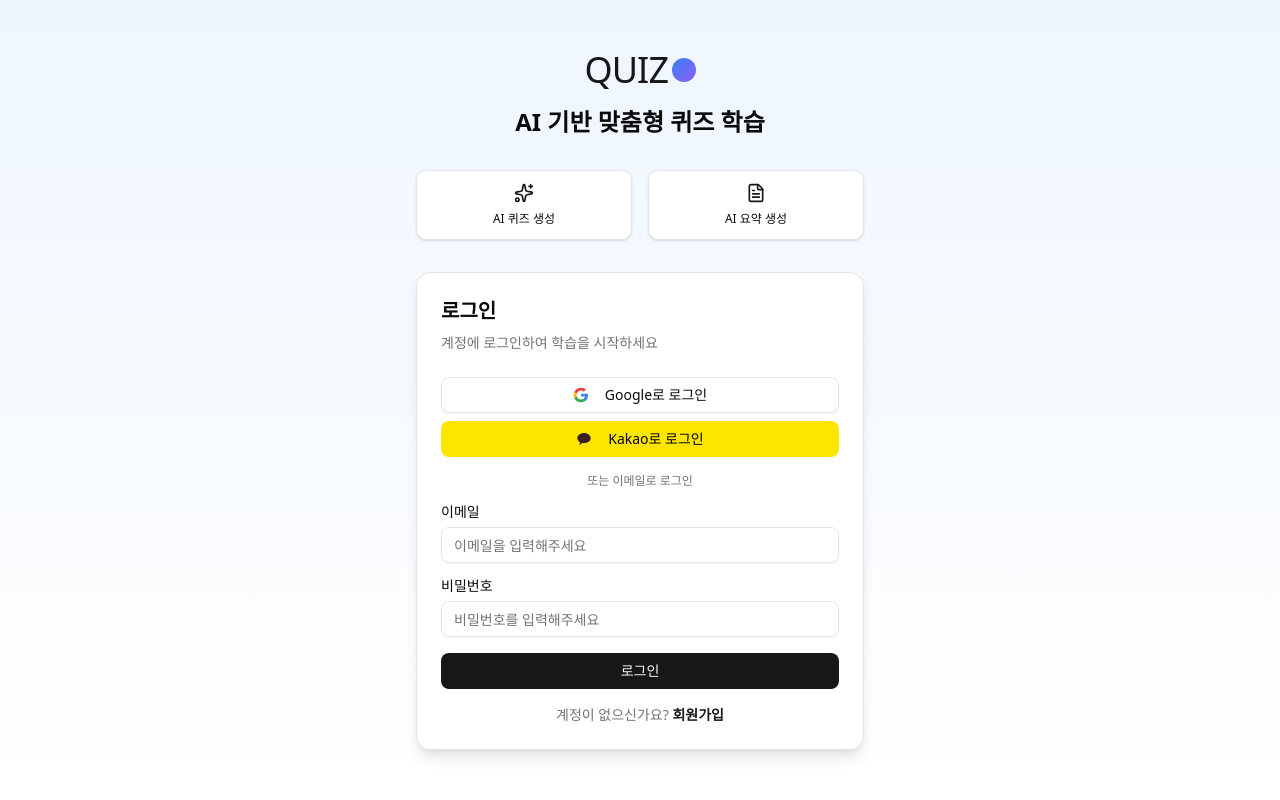
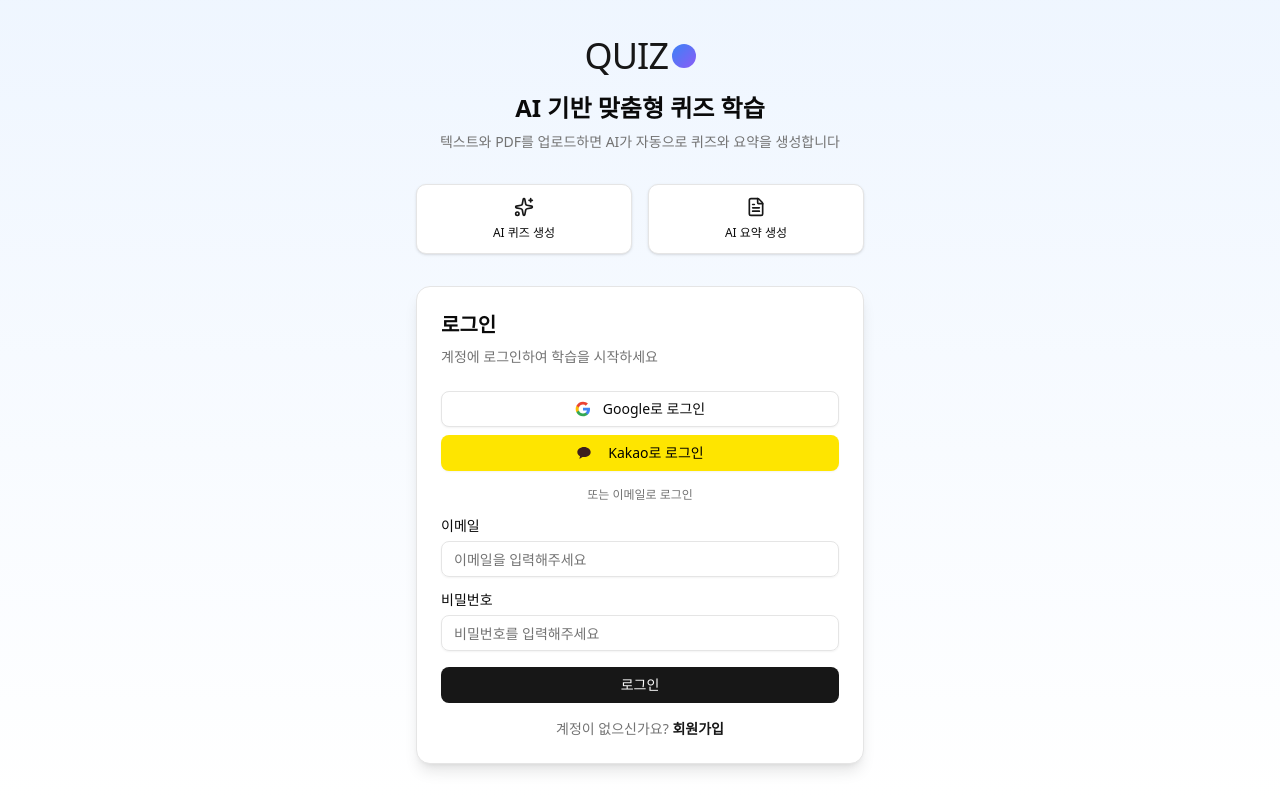
Before and after one commit to hyeonjun-hwang/quiz-dot, a React (Vite) app: page /sign-in in a window 1280 px wide. Built offline with nearby package versions, Linux system fonts and the light colour scheme; no server answers.

Commit message:
[refactor]sign-in 상단 히어로 섹션 및 소셜로그인 svg 컴포넌트화

```diff
--- /dev/null
+++ b/src/components/auth/sign-in-header.tsx
@@ -0,0 +1,35 @@
+import { Logo } from "@/components/ui/Logo";
+import { Sparkles, FileText } from "lucide-react";
+
+export function SigninHeader() {
+  return (
+    <div className="text-center space-y-4">
+      <Logo className="text-4xl justify-center mx-auto" />
+      <div className="space-y-2">
+        <h1 className="text-2xl font-bold">AI 기반 맞춤형 퀴즈 학습</h1>
+        <p className="text-sm text-muted-foreground px-4">
+          텍스트와 PDF를 업로드하면 AI가 자동으로 퀴즈와 요약을 생성합니다
+        </p>
+      </div>
+      <div className="grid grid-cols-2 gap-4 pt-4">
+        <FeatureItem
+          icon={<Sparkles className="h-5 w-5 text-primary" />}
+          text="AI 퀴즈 생성"
+        />
+        <FeatureItem
+          icon={<FileText className="h-5 w-5 text-primary" />}
+          text="AI 요약 생성"
+        />
+      </div>
+    </div>
+  );
+}
+
+function FeatureItem({ icon, text }: { icon: React.ReactNode; text: string }) {
+  return (
+    <div className="flex flex-col items-center gap-2 p-3 rounded-lg bg-background border shadow-sm">
+      {icon}
+      <span className="text-xs font-medium">{text}</span>
+    </div>
+  );
+}
--- /dev/null
+++ b/src/components/auth/social-icon.tsx
@@ -0,0 +1,31 @@
+export const GoogleIcon = ({ className }: { className?: string }) => (
+  <svg className={className} viewBox="0 0 24 24">
+    <path
+      d="M22.56 12.25c0-.78-.07-1.53-.2-2.25H12v4.26h5.92c-.26 1.37-1.04 2.53-2.21 3.31v2.77h3.57c2.08-1.92 3.28-4.74 3.28-8.09z"
+      fill="#4285F4"
+    />
+    <path
+      d="M12 23c2.97 0 5.46-.98 7.28-2.66l-3.57-2.77c-.98.66-2.23 1.06-3.71 1.06-2.86 0-5.29-1.93-6.16-4.53H2.18v2.84C3.99 20.53 7.7 23 12 23z"
+      fill="#34A853"
+    />
+    <path
+      d="M5.84 14.09c-.22-.66-.35-1.36-.35-2.09s.13-1.43.35-2.09V7.07H2.18C1.43 8.55 1 10.22 1 12s.43 3.45 1.18 4.93l2.85-2.22.81-.62z"
+      fill="#FBBC05"
+    />
+    <path
+      d="M12 5.38c1.62 0 3.06.56 4.21 1.64l3.15-3.15C17.45 2.09 14.97 1 12 1 7.7 1 3.99 3.47 2.18 7.07l3.66 2.84c.87-2.6 3.3-4.53 6.16-4.53z"
+      fill="#EA4335"
+    />
+  </svg>
+);
+
+export const KakaoIcon = ({ className }: { className?: string }) => (
+  <svg className={className} viewBox="0 0 24 24" fill="none">
+    <path
+      fillRule="evenodd"
+      clipRule="evenodd"
+      d="M12 3C6.477 3 2 6.477 2 10.75C2 13.32 3.617 15.594 6.089 16.974L5.151 20.377C5.082 20.651 5.388 20.867 5.629 20.705L9.761 17.937C10.485 18.051 11.234 18.125 12 18.125C17.523 18.125 22 14.773 22 10.75C22 6.477 17.523 3 12 3Z"
+      fill="#3C1E1E"
+    />
+  </svg>
+);
--- a/src/pages/auth/sign-in.tsx
+++ b/src/pages/auth/sign-in.tsx
@@ -24,9 +24,9 @@ import {
   FormMessage,
 } from "@/components/ui/";
 import { toast } from "sonner";
-import { Logo } from "@/components/ui/Logo";
 
-import { FileText, Sparkles } from "lucide-react";
+import { GoogleIcon, KakaoIcon } from "@/components/auth/social-icon";
+import { SigninHeader } from "@/components/auth/sign-in-header";
 
 export default function SigninPage() {
   const navigate = useNavigate();
@@ -129,21 +129,7 @@ export default function SigninPage() {
   return (
     <div className="min-h-screen flex flex-col items-center justify-center p-4 bg-linear-to-b from-blue-50 to-background">
       <div className="w-full max-w-md space-y-8">
-        {/* 히어로 섹션 */}
-        <div className="text-center space-y-4">
-          <Logo className="text-4xl justify-center mx-auto" />
-          <h1 className="text-2xl font-bold">AI 기반 맞춤형 퀴즈 학습</h1>
-          <div className="grid grid-cols-2 gap-4 pt-4">
-            <div className="flex flex-col items-center gap-2 p-3 rounded-lg bg-background border shadow-sm">
-              <Sparkles className="h-5 w-5 text-primary" />
-              <span className="text-xs font-medium">AI 퀴즈 생성</span>
-            </div>
-            <div className="flex flex-col items-center gap-2 p-3 rounded-lg bg-background border shadow-sm">
-              <FileText className="h-5 w-5 text-primary" />
-              <span className="text-xs font-medium">AI 요약 생성</span>
-            </div>
-          </div>
-        </div>
+        <SigninHeader />
 
         <Card className="shadow-lg">
           <CardHeader>
@@ -164,24 +150,7 @@ export default function SigninPage() {
                 onClick={signInWithGoogle}
                 disabled={isLoading}
               >
-                <svg className="mr-2 h-4 w-4" viewBox="0 0 24 24">
-                  <path
-                    d="M22.56 12.25c0-.78-.07-1.53-.2-2.25H12v4.26h5.92c-.26 1.37-1.04 2.53-2.21 3.31v2.77h3.57c2.08-1.92 3.28-4.74 3.28-8.09z"
-                    fill="#4285F4"
-                  />
-                  <path
-                    d="M12 23c2.97 0 5.46-.98 7.28-2.66l-3.57-2.77c-.98.66-2.23 1.06-3.71 1.06-2.86 0-5.29-1.93-6.16-4.53H2.18v2.84C3.99 20.53 7.7 23 12 23z"
-                    fill="#34A853"
-                  />
-                  <path
-                    d="M5.84 14.09c-.22-.66-.35-1.36-.35-2.09s.13-1.43.35-2.09V7.07H2.18C1.43 8.55 1 10.22 1 12s.43 3.45 1.18 4.93l2.85-2.22.81-.62z"
-                    fill="#FBBC05"
-                  />
-                  <path
-                    d="M12 5.38c1.62 0 3.06.56 4.21 1.64l3.15-3.15C17.45 2.09 14.97 1 12 1 7.7 1 3.99 3.47 2.18 7.07l3.66 2.84c.87-2.6 3.3-4.53 6.16-4.53z"
-                    fill="#EA4335"
-                  />
-                </svg>
+                <GoogleIcon className="mr-1 h-4 w-4" />
                 Google로 {isLogin ? "로그인" : "가입"}
               </Button>
               <Button
@@ -190,15 +159,7 @@ export default function SigninPage() {
                 onClick={signInWithKakao}
                 disabled={isLoading}
               >
-                {" "}
-                <svg className="mr-2 h-4 w-4" viewBox="0 0 24 24" fill="none">
-                  <path
-                    fillRule="evenodd"
-                    clipRule="evenodd"
-                    d="M12 3C6.477 3 2 6.477 2 10.75C2 13.32 3.617 15.594 6.089 16.974L5.151 20.377C5.082 20.651 5.388 20.867 5.629 20.705L9.761 17.937C10.485 18.051 11.234 18.125 12 18.125C17.523 18.125 22 14.773 22 10.75C22 6.477 17.523 3 12 3Z"
-                    fill="#3C1E1E"
-                  />
-                </svg>
+                <KakaoIcon className="mr-2 h-4 w-4" />
                 Kakao로 {isLogin ? "로그인" : "가입"}
               </Button>
             </div>
```
